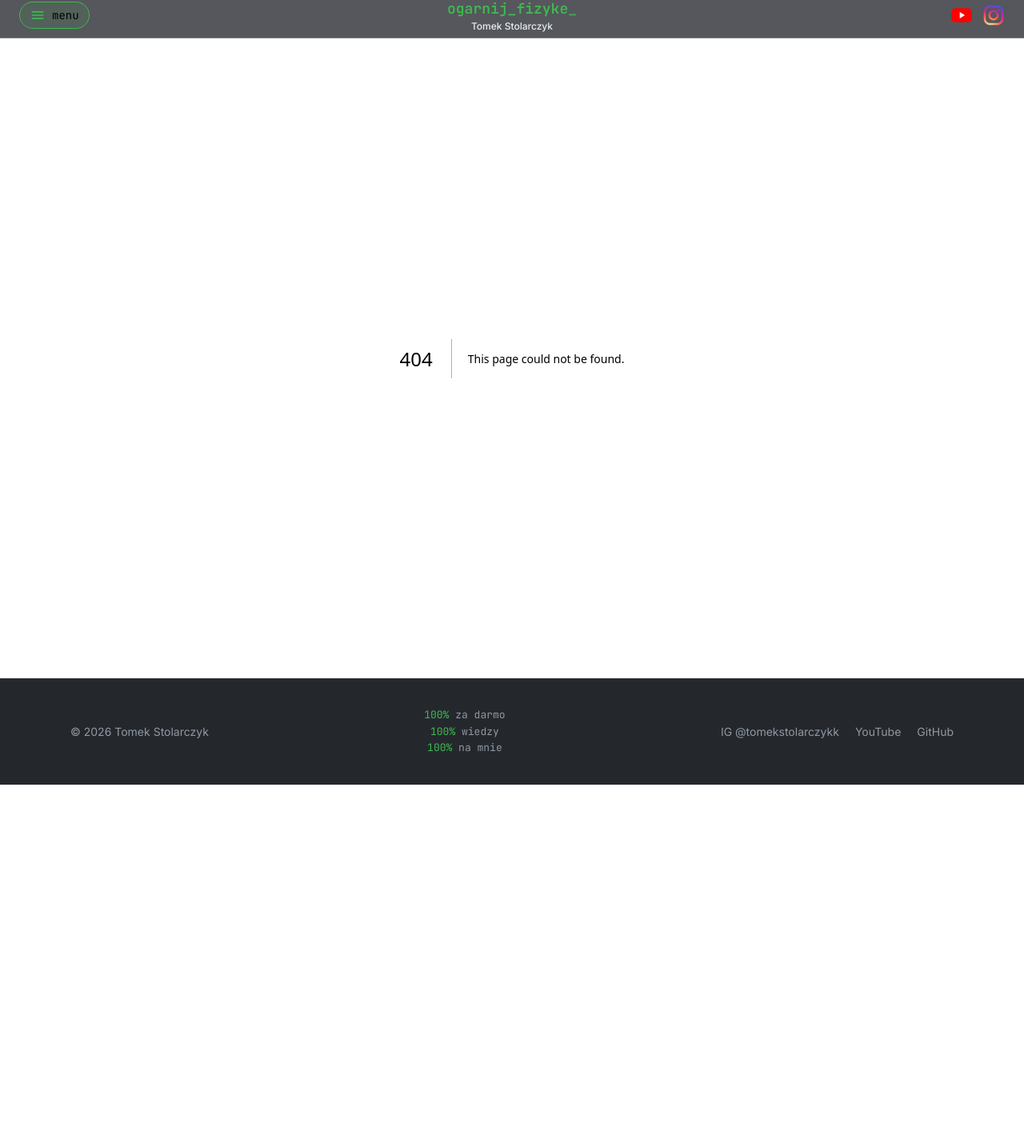
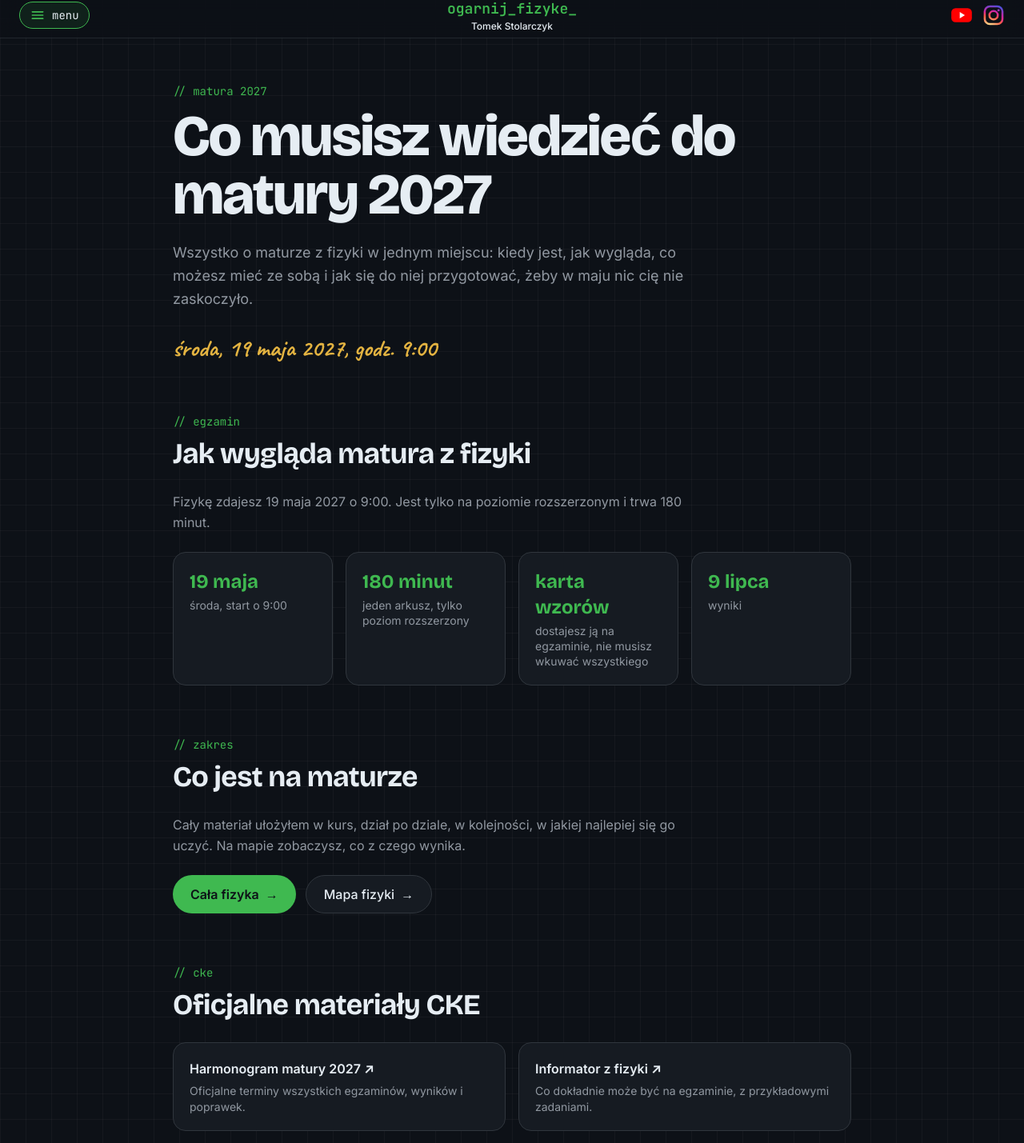
Before and after one commit to tomekstolarczyk/ogarnij-fizyke, a Next.js app: page /matura-2027 in a window 1280 px wide. Before the commit this address had no page. Shown: the part 9-1438 px from the top of the page at 80% size. Before the commit the page ends 990 px from the top, so only its background shows below. Built offline with nearby package versions, Linux system fonts and the light colour scheme.

Commit message:
feat: add matura 2027 page skeleton with exam facts and CKE links

```diff
--- /dev/null
+++ b/src/app/matura-2027/page.tsx
@@ -0,0 +1,113 @@
+import type { Metadata } from "next";
+import Link from "next/link";
+import ComingSoon from "@/components/ComingSoon";
+import SectionHeading from "@/components/SectionHeading";
+import { ckeLinks, matura } from "@/data/matura";
+
+export const metadata: Metadata = {
+  title: `Co musisz wiedzieć do matury ${matura.year} · Ogarnij Fizykę`,
+  description: `Matura ${matura.year} z fizyki: kiedy jest, jak wygląda egzamin, karta wzorów, arkusze CKE i jak zaplanować naukę.`,
+};
+
+// "środa, 19 maja 2027"
+const fullDate = `${matura.weekday}, ${matura.day} ${matura.year}`;
+
+// Key facts as tiles; the full sentence is in the section text above them
+const facts = [
+  { value: matura.day, label: `${matura.weekday}, start o ${matura.time}` },
+  { value: `${matura.durationMinutes} minut`, label: "jeden arkusz, tylko poziom rozszerzony" },
+  { value: "karta wzorów", label: "dostajesz ją na egzaminie, nie musisz wkuwać wszystkiego" },
+  { value: matura.results, label: "wyniki" },
+];
+
+// "Co musisz wiedzieć do matury": the matura handbook. Skeleton for now:
+// sections with real facts where we have them, "wkrótce" where content is
+// still to be written.
+export default function MaturaPage() {
+  return (
+    <div className="mx-auto w-full max-w-4xl px-4 py-14 sm:px-6">
+      <p className="font-mono text-sm text-accent">{`// matura ${matura.year}`}</p>
+      <h1 className="mt-2.5 font-display text-[clamp(2.5rem,7vw,4.5rem)] leading-[1.02] font-extrabold tracking-[-0.03em]">
+        Co musisz wiedzieć do matury {matura.year}
+      </h1>
+      <p className="mt-5 max-w-2xl text-lg leading-relaxed text-muted">
+        Wszystko o maturze z fizyki w jednym miejscu: kiedy jest, jak wygląda,
+        co możesz mieć ze sobą i jak się do niej przygotować, żeby w maju nic
+        cię nie zaskoczyło.
+      </p>
+      <p className="mt-7 font-hand text-3xl font-bold text-marker-yellow">
+        {fullDate}, godz. {matura.time}
+      </p>
+
+      <section className="mt-16">
+        <SectionHeading label="egzamin" title="Jak wygląda matura z fizyki" />
+        <p className="mb-6 max-w-2xl leading-relaxed text-muted">
+          Fizykę zdajesz {matura.day} {matura.year} o {matura.time}. Jest tylko na
+          poziomie rozszerzonym i trwa {matura.durationMinutes} minut.
+        </p>
+        {/* auto-fit: 4 tiles in a row on desktop, 2 or 1 on a phone */}
+        <div className="grid grid-cols-[repeat(auto-fit,minmax(11rem,1fr))] gap-4">
+          {facts.map((fact) => (
+            <div key={fact.label} className="rounded-2xl border border-border bg-surface p-5">
+              <p className="font-display text-2xl font-bold text-accent">{fact.value}</p>
+              <p className="mt-1 text-sm leading-snug text-muted">{fact.label}</p>
+            </div>
+          ))}
+        </div>
+      </section>
+
+      <section className="mt-16">
+        <SectionHeading label="zakres" title="Co jest na maturze" />
+        <p className="mb-6 max-w-2xl leading-relaxed text-muted">
+          Cały materiał ułożyłem w kurs, dział po dziale, w kolejności, w
+          jakiej najlepiej się go uczyć. Na mapie zobaczysz, co z czego wynika.
+        </p>
+        <div className="flex flex-col gap-3 sm:flex-row">
+          <Link
+            href="/dzialy"
+            className="inline-flex min-h-12 items-center justify-center gap-2 rounded-full bg-accent px-5.5 font-semibold text-background transition hover:-translate-y-0.5 hover:brightness-110"
+          >
+            Cała fizyka <span aria-hidden="true">→</span>
+          </Link>
+          <Link
+            href="/mapa"
+            className="inline-flex min-h-12 items-center justify-center gap-2 rounded-full border border-border bg-surface px-5.5 font-medium transition hover:-translate-y-0.5 hover:border-accent/60"
+          >
+            Mapa fizyki <span aria-hidden="true">→</span>
+          </Link>
+        </div>
+      </section>
+
+      <section className="mt-16">
+        <SectionHeading label="cke" title="Oficjalne materiały CKE" />
+        <ul className="grid gap-4 sm:grid-cols-2">
+          {ckeLinks.map((link) => (
+            <li key={link.href}>
+              <a
+                href={link.href}
+                target="_blank"
+                rel="noopener noreferrer"
+                className="group flex h-full flex-col gap-1.5 rounded-2xl border border-border bg-surface p-5 transition hover:-translate-y-0.5 hover:border-marker-blue"
+              >
+                <span className="font-semibold group-hover:text-marker-blue">
+                  {link.title} <span aria-hidden="true">↗</span>
+                </span>
+                <span className="text-sm leading-snug text-muted">{link.description}</span>
+              </a>
+            </li>
+          ))}
+        </ul>
+      </section>
+
+      <section className="mt-16">
+        <SectionHeading label="plan" title="Jak zaplanować naukę" />
+        <ComingSoon text="Planer nauki: ile czasu na który dział, żeby zdążyć przed majem." />
+      </section>
+
+      <section className="mt-16">
+        <SectionHeading label="faq" title="Najczęstsze pytania" />
+        <ComingSoon text="Odpowiedzi na pytania, które najczęściej dostaję od was na YouTube i Instagramie." />
+      </section>
+    </div>
+  );
+}
--- /dev/null
+++ b/src/data/matura.ts
@@ -0,0 +1,46 @@
+// Facts about this year's physics matura, in one place. Update every year
+// from CKE's schedule ("Komunikat o harmonogramie egzaminów"), published
+// each August for the next May.
+// Source for 2027: CKE announcement of 20 August 2026.
+
+export const matura = {
+  year: 2027,
+  // Exam start with the Polish time zone (+02:00 = summer time), so the
+  // countdown is right wherever the visitor's computer clock is set
+  start: "2027-05-19T09:00:00+02:00",
+  weekday: "środa",
+  day: "19 maja",
+  time: "9:00",
+  durationMinutes: 180,
+  results: "9 lipca", // results day, same year
+};
+
+export type CkeLink = {
+  title: string;
+  description: string;
+  href: string;
+};
+
+// Official CKE pages and files, shown on /matura-2027
+export const ckeLinks: CkeLink[] = [
+  {
+    title: "Harmonogram matury 2027",
+    description: "Oficjalne terminy wszystkich egzaminów, wyników i poprawek.",
+    href: "https://cke.gov.pl/egzamin-maturalny/egzamin-maturalny-w-formule-2023/harmonogram-komunikaty-i-informacje/rok-szkolny-2026-2027/",
+  },
+  {
+    title: "Informator z fizyki",
+    description: "Co dokładnie może być na egzaminie, z przykładowymi zadaniami.",
+    href: "https://cke.gov.pl/egzamin-maturalny/egzamin-maturalny-w-formule-2023/informatory/",
+  },
+  {
+    title: "Karta wzorów (PDF)",
+    description: "„Wybrane wzory i stałe fizykochemiczne”: tę samą dostaniesz na egzaminie.",
+    href: "https://cke.gov.pl/images/_EGZAMIN_MATURALNY_OD_2023/Informatory/wybrane_wzory_stale_fizykochemiczne_EM2023.pdf",
+  },
+  {
+    title: "Arkusze z poprzednich lat",
+    description: "Prawdziwe matury z fizyki od 2023 roku, do rozwiązania na próbę.",
+    href: "https://cke.gov.pl/egzamin-maturalny/egzamin-maturalny-w-formule-2023/arkusze/",
+  },
+];
--- a/src/data/site.ts
+++ b/src/data/site.ts
@@ -30,6 +30,7 @@ export const menuItems: MenuItem[] = [
   {
     label: "Co muszę wiedzieć do matury 2027?",
     description: "Zasady, informatory CKE, karta wzorów",
+    href: "/matura-2027",
   },
   {
     label: "Cała fizyka",
```
